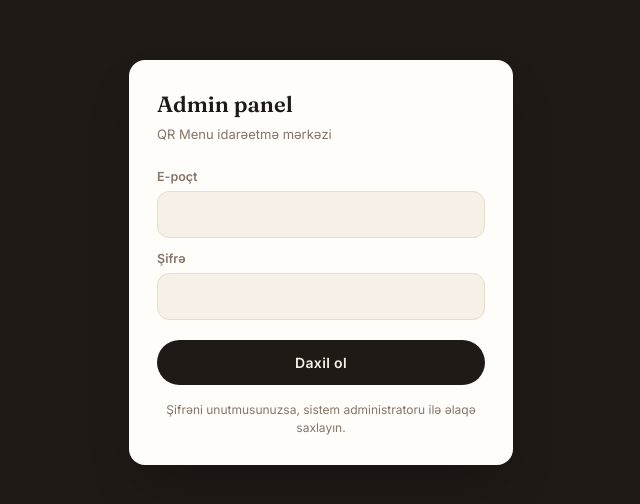
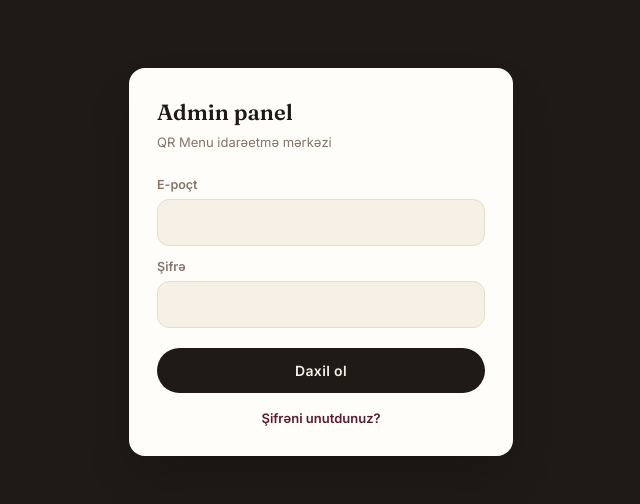
Before and after one commit to NakhidUsta/NarBistroQRMenu, a React (Vite) app in the folder frontend/: page /admin/login in a window 1280 px wide. Shown: the part 138-642 px from the top of the page, without its empty margins (319-959 px from the left). Built offline with nearby package versions, Linux system fonts and the light colour scheme; no server answers.

Commit message:
Login: always show 'Forgot password?' link; forgot page explains when e-mail service is not configured

```diff
--- a/frontend/src/admin/ForgotPassword.jsx
+++ b/frontend/src/admin/ForgotPassword.jsx
@@ -1,4 +1,4 @@
-import { useState } from 'react'
+import { useEffect, useState } from 'react'
 import { Link } from 'react-router-dom'
 import { authApi } from '../lib/api'
 import Button from '../components/Button'
@@ -10,6 +10,12 @@ function ForgotPassword() {
   const [submitting, setSubmitting] = useState(false)
   const [done, setDone] = useState('')
   const [error, setError] = useState('')
+  // e-poçt xidməti (Gmail SMTP) qurulubmu: null = hələ yoxlanılır, false = qurulmayıb
+  const [available, setAvailable] = useState(null)
+
+  useEffect(() => {
+    authApi.config().then((c) => setAvailable(!!c.password_reset)).catch(() => setAvailable(null))
+  }, [])
 
   async function handleSubmit(e) {
     e.preventDefault()
@@ -31,6 +37,13 @@ function ForgotPassword() {
         <h1 className="font-display text-[22px] font-semibold text-ink mb-1">Şifrəni unutdunuz?</h1>
         <p className="text-[13px] text-muted mb-6">E-poçt ünvanınızı yazın — şifrəni sıfırlamaq üçün link göndərək.</p>
 
+        {available === false && !done && (
+          <div role="note" data-testid="mail-unavailable" className="bg-gold/15 border border-gold/40 rounded-xl px-4 py-3.5 text-[13px] text-ink mb-5">
+            <p className="font-semibold mb-1">E-poçt xidməti hələ qurulmayıb</p>
+            <p className="text-muted">Şifrəni e-poçtla sıfırlamaq üçün sistem administratoru Gmail (SMTP) ayarlarını qurmalıdır. O vaxta qədər şifrəni server administratoru sıfırlaya bilər.</p>
+          </div>
+        )}
+
         {done ? (
           <div role="status" className="bg-success/10 border border-success/30 rounded-xl px-4 py-3.5 text-[13.5px] text-ink mb-5">{done}</div>
         ) : (
@@ -38,7 +51,7 @@ function ForgotPassword() {
             <label htmlFor="forgot-email" className="text-[12.5px] font-semibold text-muted mb-1 block">E-poçt</label>
             <input id="forgot-email" type="email" required autoComplete="email" value={email} onChange={(e) => setEmail(e.target.value)} className={`${inputCls} mb-4`} />
             {error && <p role="alert" className="text-[13px] text-danger mb-4">{error}</p>}
-            <Button type="submit" disabled={submitting} className="w-full">{submitting ? 'Göndərilir...' : 'Sıfırlama linki göndər'}</Button>
+            <Button type="submit" disabled={submitting || available === false} className="w-full">{submitting ? 'Göndərilir...' : 'Sıfırlama linki göndər'}</Button>
           </form>
         )}
 
--- a/frontend/src/admin/Login.jsx
+++ b/frontend/src/admin/Login.jsx
@@ -1,6 +1,5 @@
-import { useEffect, useState } from 'react'
+import { useState } from 'react'
 import { Link, useNavigate } from 'react-router-dom'
-import { authApi } from '../lib/api'
 import { useAuthStore } from '../store/authStore'
 import Button from '../components/Button'
 import { homeFor } from './AdminLayout'
@@ -12,13 +11,6 @@ function Login() {
   const [password, setPassword] = useState('')
   const [error, setError] = useState('')
   const [submitting, setSubmitting] = useState(false)
-  // e-poçt xidməti (Gmail SMTP) qurulubsa "Şifrəni unutdunuz?" görünür; qurulmayıbsa yalnız server administratoru sıfırlaya bilər
-  const [resetAvailable, setResetAvailable] = useState(null)
-
-  useEffect(() => {
-    authApi.config().then((c) => setResetAvailable(!!c.password_reset)).catch(() => setResetAvailable(false))
-  }, [])
-
   async function handleSubmit(e) {
     e.preventDefault()
     setSubmitting(true)
@@ -66,12 +58,8 @@ function Login() {
           {submitting ? 'Yoxlanılır...' : 'Daxil ol'}
         </Button>
 
-        {resetAvailable === true && (
-          <Link to="/admin/forgot-password" className="block text-center text-[13px] font-semibold text-burgundy mt-4">Şifrəni unutdunuz?</Link>
-        )}
-        {resetAvailable === false && (
-          <p className="text-center text-[12px] text-muted mt-4">Şifrəni unutmusunuzsa, sistem administratoru ilə əlaqə saxlayın.</p>
-        )}
+        {/* Link həmişə görünür; e-poçt xidməti qurulmayıbsa səhifənin özü bunu izah edir */}
+        <Link to="/admin/forgot-password" className="block text-center text-[13px] font-semibold text-burgundy mt-4">Şifrəni unutdunuz?</Link>
       </form>
     </div>
   )
```
Also changed, not shown: 1 other file (tests, documents, lock files or other folders).
